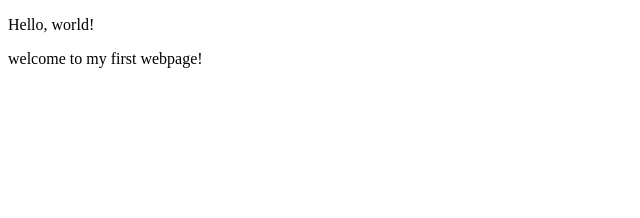
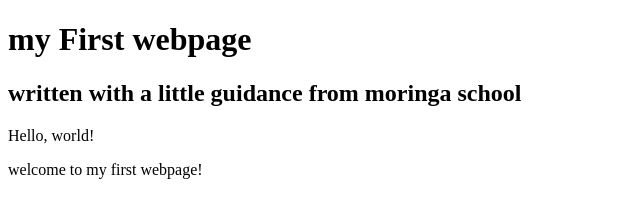
Before and after one commit to Francisndungu2/hello-world, a plain HTML site: page my-first-webpage.html in a window 1280 px wide. Shown: the whole page, without its empty margins (0-640 px from the left). Drawn offline with Linux system fonts and the light colour scheme.

```diff
--- a/my-first-webpage.html
+++ b/my-first-webpage.html
@@ -4,6 +4,9 @@
     <title>My first webpage!</title>
   </head>
   <body>
+      <h1>my First webpage</h1>
+      <h2>written with a little guidance from moringa school</h2>
+
     <p>Hello, world!</p>
     <p>welcome to my first webpage!</p>
   </body>
```
